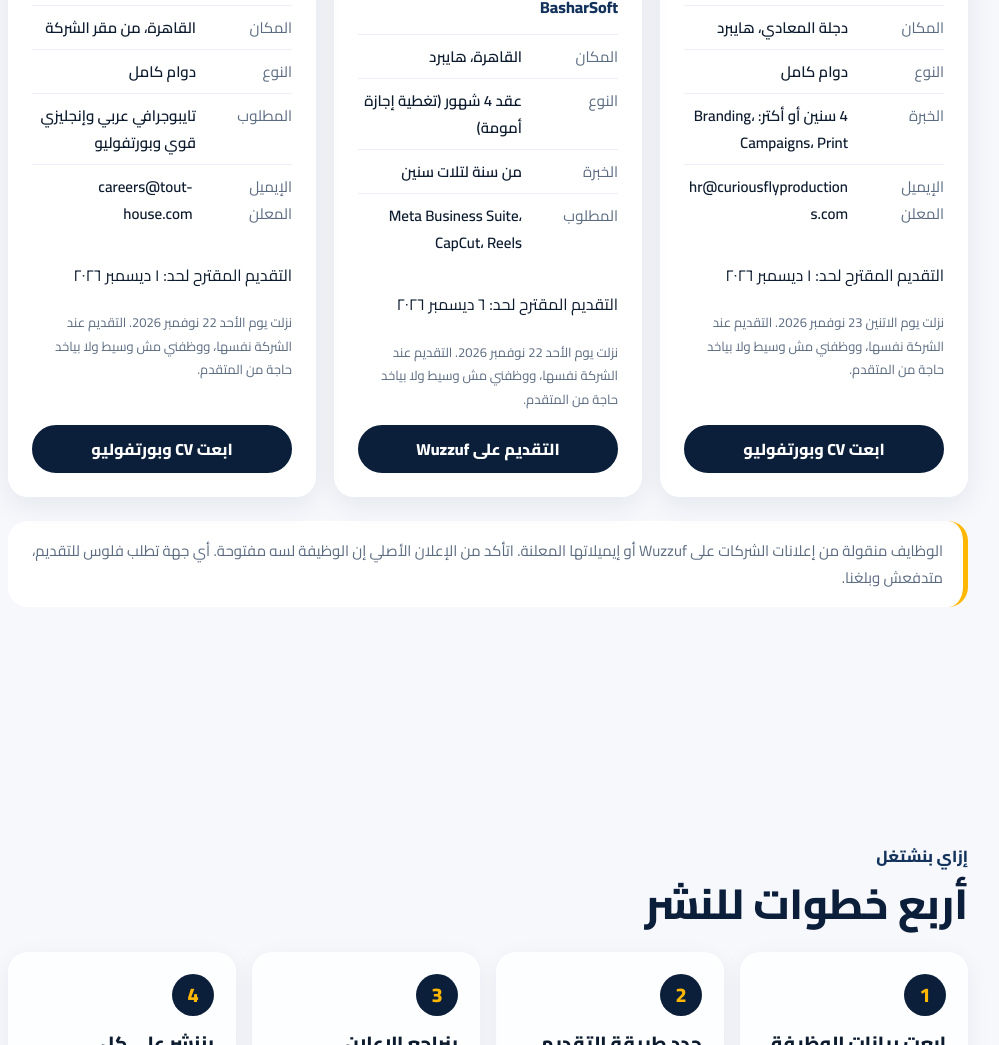
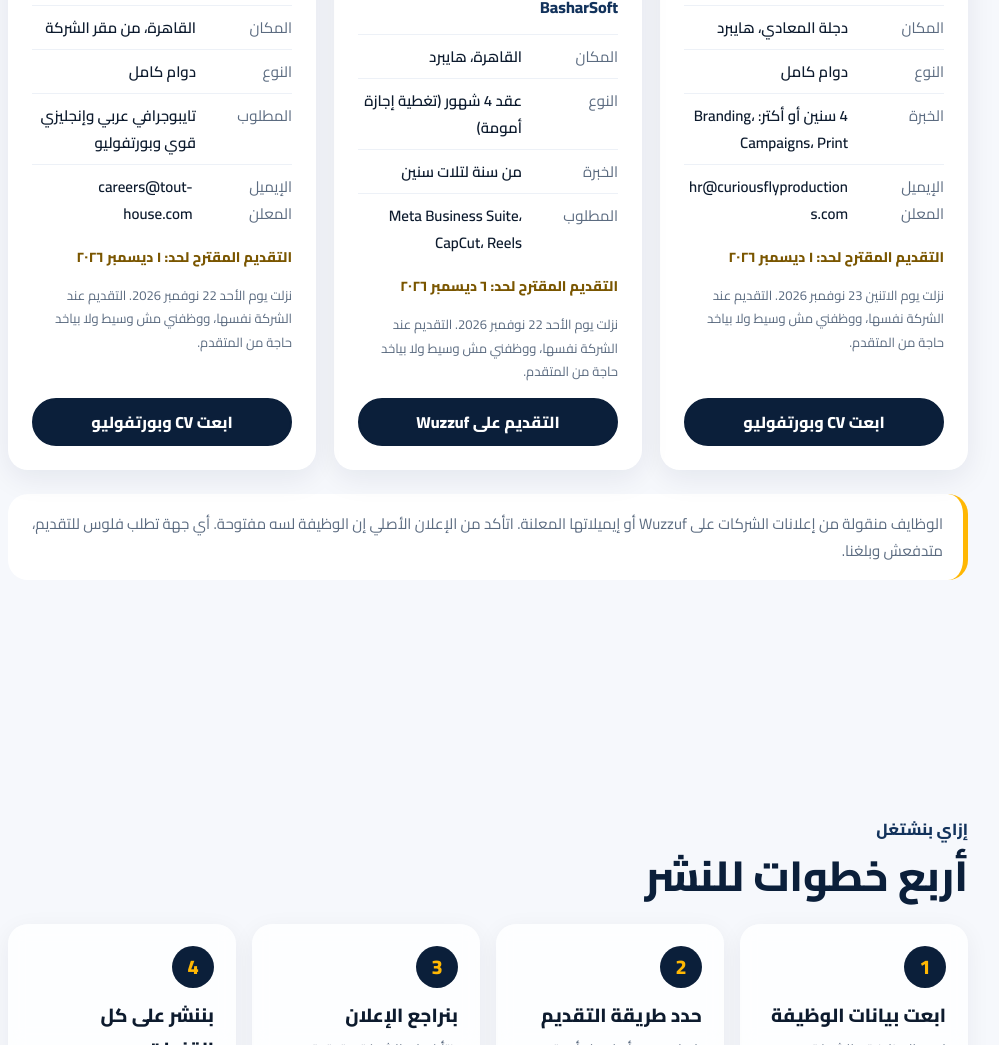
Before and after one commit to g77577076-hue/wazefni-jobs, a plain HTML site: page index.html in a window 1280 px wide. Shown: the part 1261-2306 px from the top of the page, without its empty margins (152-1151 px from the left). Drawn offline with Linux system fonts and the light colour scheme.

Commit message:
Update style.css

```diff
--- a/style.css
+++ b/style.css
@@ -73,3 +73,4 @@ input:focus,select:focus,textarea:focus{outline:none;border-color:var(--navy2);b
 
 .brand img{height:40px;width:auto;border-radius:10px;display:block;mix-blend-mode:multiply}
 .hero-logo{width:min(260px,70vw);height:auto;border-radius:20px;margin-bottom:18px;box-shadow:0 10px 30px rgba(11,31,58,.12);align-self:flex-start}
+.exp{margin:0 0 8px;font-weight:700;font-size:14px;color:#7a5600}
```
